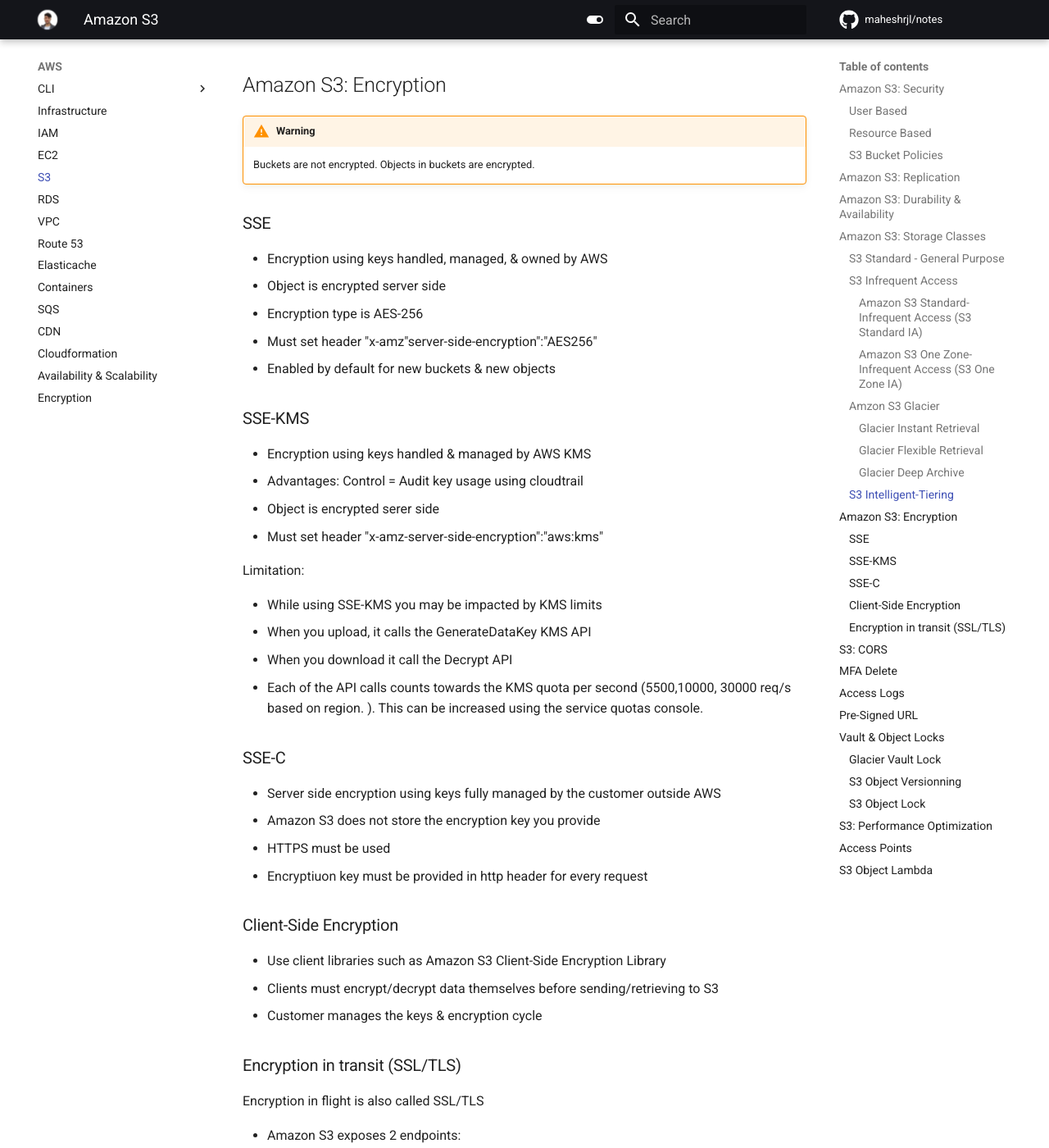
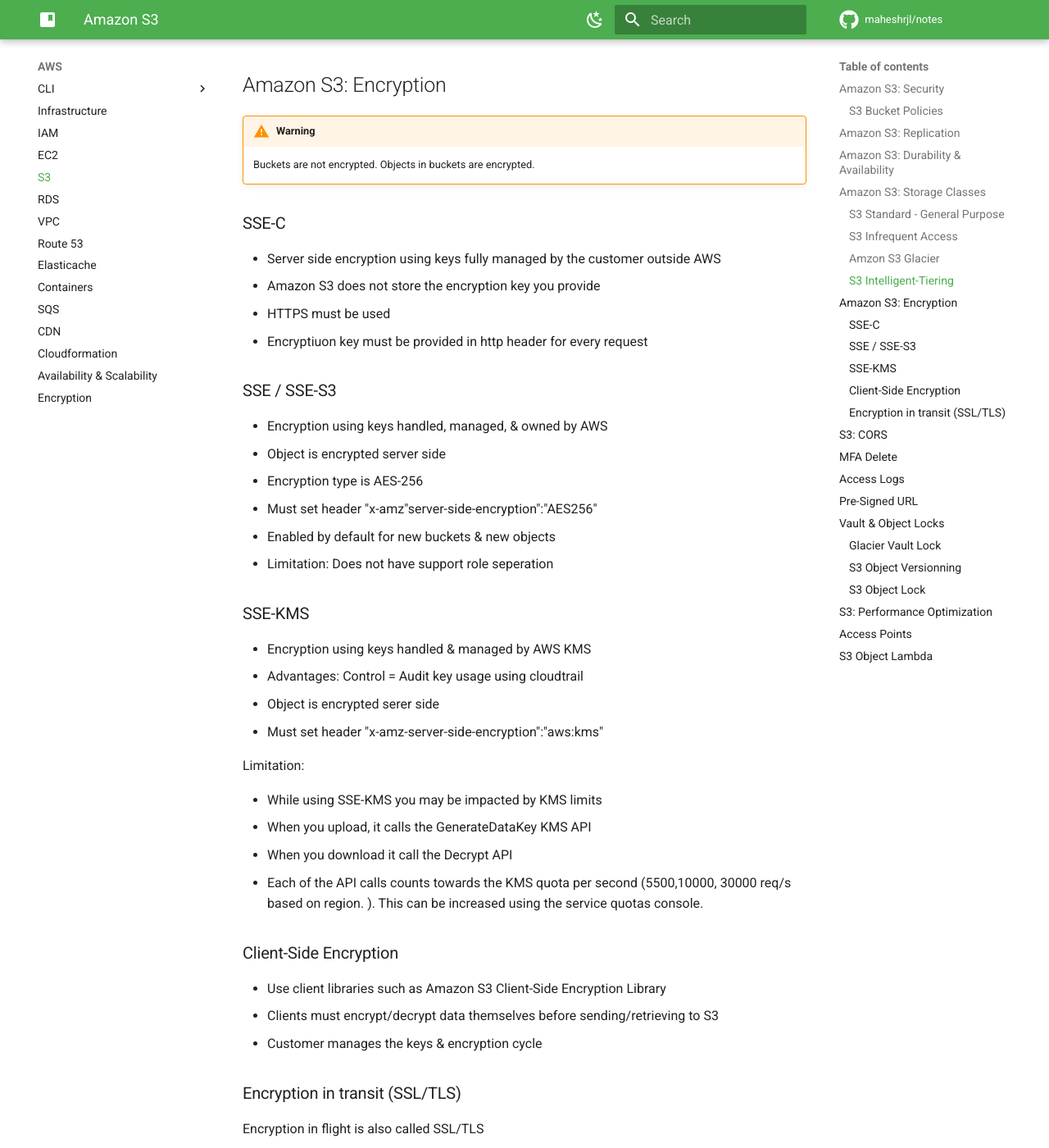
Before and after one commit to maheshrijal/notes, an MkDocs documentation site: the page built from docs/AWS/s3.md, in a window 1280 px wide and 1400 px high, scrolled down 3993 px. Shown: the whole window at 82% size. Built offline with MkDocs 1.6.1 and Material for MkDocs 9.7.7, drawn with Linux system fonts in a browser that asks for light colours; comment, search, counter and statistics services are not loaded.

Commit message:
add note

```diff
--- a/docs/AWS/s3.md
+++ b/docs/AWS/s3.md
@@ -18,11 +18,11 @@ date: 2023-03-16
 
 ## Amazon S3: Security
 
-#### User Based
+**User Based**
 
 - **Iam Policies** - API calls allowed or denied for speciric users
 
-#### Resource Based
+**Resource Based**
 
 - **Bucket Policies** - Bucket wide rules from the S3 console - allows cross account (most common)
 
@@ -102,12 +102,12 @@ There is a option to enable Delete marker replication. This will also replicate
 - Used for data that is less frequently accessed, but requires rapid access when needed
 - Lower cost than S3 standard, but chargeable for data retrieval
 
-#### Amazon S3 Standard-Infrequent Access (S3 Standard IA)
+**Amazon S3 Standard-Infrequent Access (S3 Standard IA)**
 
 - 99.99% availability
 - Use cases: Disaster recovery, backups
 
-#### Amazon S3 One Zone-Infrequent Access (S3 One Zone IA)
+**Amazon S3 One Zone-Infrequent Access (S3 One Zone IA)**
 
 - Single AZ; datais lost if AZ is destroyed
 - 99.5 % availability
@@ -120,17 +120,17 @@ There is a option to enable Delete marker replication. This will also replicate
 
 There are 3 Classes of Storage within Glacier
 
-#### Glacier Instant Retrieval
+**Glacier Instant Retrieval**
 
 - Millisecond retrieval, great for data accessed once a quarter
 - Minimum storage duration is 90 days
 
-#### Glacier Flexible Retrieval
+**Glacier Flexible Retrieval**
 
 - Retrieval Options: Expedited (1-3 Mins), Standard (3-5 hours), Bulk (5 - 12 ours)
 - Minimum storage duration is 90 days
 
-#### Glacier Deep Archive
+**Glacier Deep Archive**
 
 - Retrieval Options: Standard (12 hours), Bulk (48 hours)
 - Lowest Cost
@@ -157,13 +157,21 @@ Tiers:
 
     Buckets are not encrypted. Objects in buckets are encrypted.
 
-### SSE
+### SSE-C
+
+- Server side encryption using keys fully managed by the customer outside AWS
+- Amazon S3 does not store the encryption key you provide
+- HTTPS must be used
+- Encryptiuon key must be provided in http header for every request
+
+### SSE / SSE-S3
 
 - Encryption using keys handled, managed, & owned by AWS
 - Object is encrypted server side
 - Encryption type is AES-256
 - Must set header "x-amz"server-side-encryption":"AES256"
 - Enabled by default for new buckets & new objects
+- Limitation: Does not have support role seperation
 
 ### SSE-KMS
 
@@ -178,13 +186,6 @@ Limitation:
 - When you upload, it calls the GenerateDataKey KMS API
 - When you download it call the Decrypt API
 - Each of the API calls counts towards the KMS quota per second (5500,10000, 30000 req/s based on region. ). This can be increased using the service quotas console.
-
-### SSE-C
-
-- Server side encryption using keys fully managed by the customer outside AWS
-- Amazon S3 does not store the encryption key you provide
-- HTTPS must be used
-- Encryptiuon key must be provided in http header for every request
 
 ### Client-Side Encryption
 
--- a/mkdocs.yml
+++ b/mkdocs.yml
@@ -12,10 +12,10 @@ theme:
   font:
     text: Roboto
     code: Fira Code
-  logo: assets/logo.png
+    # logo: assets/logo.png
   icon:
     repo: fontawesome/brands/github
-    logo: fontawesome/solid/campground
+    logo: material/bookmark-box
     edit: material/pen
   favicon: images/favicon.ico
   language: en
@@ -33,16 +33,18 @@ theme:
     # Palette toggle for light mode
     - media: "(prefers-color-scheme: light)"
       scheme: default
-      primary: black
+      primary: green
+      accent: light blue
       toggle:
-        icon: material/toggle-switch
+        icon: material/weather-night
         name: Dark mode
     # Palette toggle for dark mode
     - media: "(prefers-color-scheme: dark)"
       scheme: slate
       primary: black
+      accent: green
       toggle:
-        icon: material/toggle-switch-off-outline
+        icon: material/weather-sunny
         name: Light mode
   shortcuts:
     next: 78 # n
@@ -55,25 +57,9 @@ plugins:
       minify_html: true
 extra:
   social:
-    - icon: fontawesome/brands/linkedin
-      link: https://linkedin.com/in/maheshrjl
-      name: Connect with me on LinkedIn :)
-
     - icon: fontawesome/solid/paper-plane
-      link: https://maheshrjl.com/contact
-      name: Contact me
-
-    - icon: fontawesome/brands/twitter
-      link: https://twitter.com/maheshrjl
-      name: Twitter
-
-    - icon: fontawesome/brands/mastodon
-      link: https://mastodon.online/@maheshrjl
-      name: Fediverse
-
-    - icon: fontawesome/brands/github
-      link: https://github.com/maheshrjl
-      name: See my other projects
+      link: https://maheshrjl.me
+      name: Connect with me
 
 nav:
   - Ansible:
@@ -112,10 +98,6 @@ nav:
       - VIM: "linux/vim.md"
       - WSL2: "linux/wsl.md"
       - Cron: "linux/cron.md"
-
-  # - Networking:
-  #     - DNS: "networking/dns.md"
-  #     - Ports: "networking/ports.md"
 
   - Kubernetes:
       - Intro: "k8s/intro.md"
```
Also changed, not shown: docs/AWS/ha.md (+2 -2 lines), docs/AWS/hacks.md (deleted, +0 -13 lines), docs/k8s/intro.md (+1 -1 lines), docs/k8s/kubectl.md (+4 -4 lines), docs/linux/grep.md (+5 -0 lines), docs/linux/sed.md (added, +1 -0 lines), docs/networking/dns.md (deleted, +0 -58 lines), docs/networking/ports.md (deleted, +0 -16 lines).
